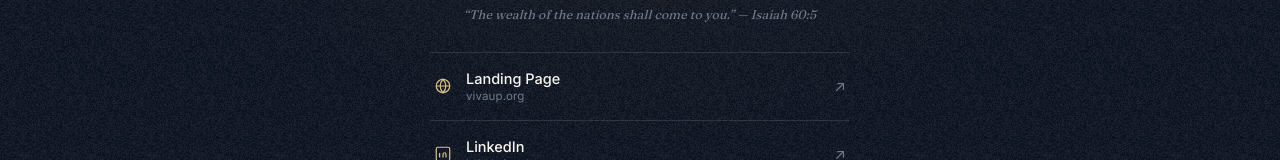
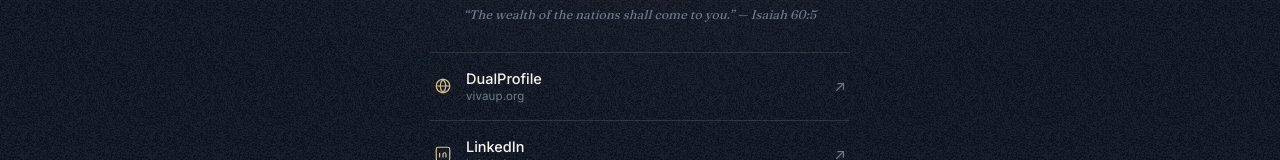
Before and after one commit to JayPlange/dualprofile-landing, a Next.js app: page /links in a window 1280 px wide. Shown: the part 400-560 px from the top of the page. Built offline with nearby package versions, Linux system fonts and the light colour scheme.

Commit message:
Change label from 'Landing Page' to 'DualProfile'

```diff
--- a/pages/links.tsx
+++ b/pages/links.tsx
@@ -76,7 +76,7 @@ export default function LinksPage() {
                   <path d="M3 12h18M12 3c2.5 2.7 3.8 6 3.8 9s-1.3 6.3-3.8 9c-2.5-2.7-3.8-6-3.8-9s1.3-6.3 3.8-9z" />
                 </svg>
                 <div className="lh-row-text">
-                  <span className="lh-row-label">Landing Page</span>
+                  <span className="lh-row-label">DualProfile</span>
                   <span className="lh-row-sub">vivaup.org</span>
                 </div>
               </div>
```
